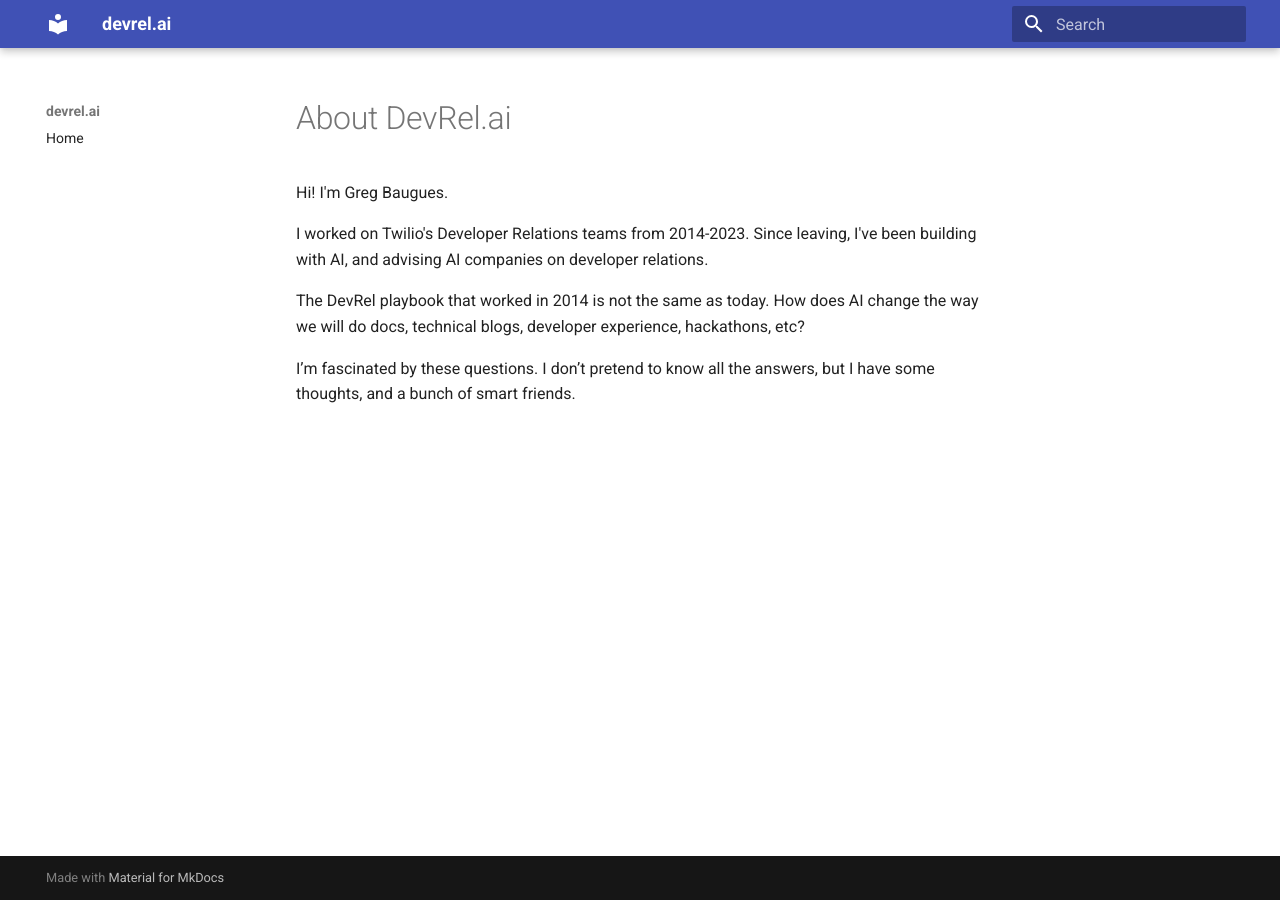
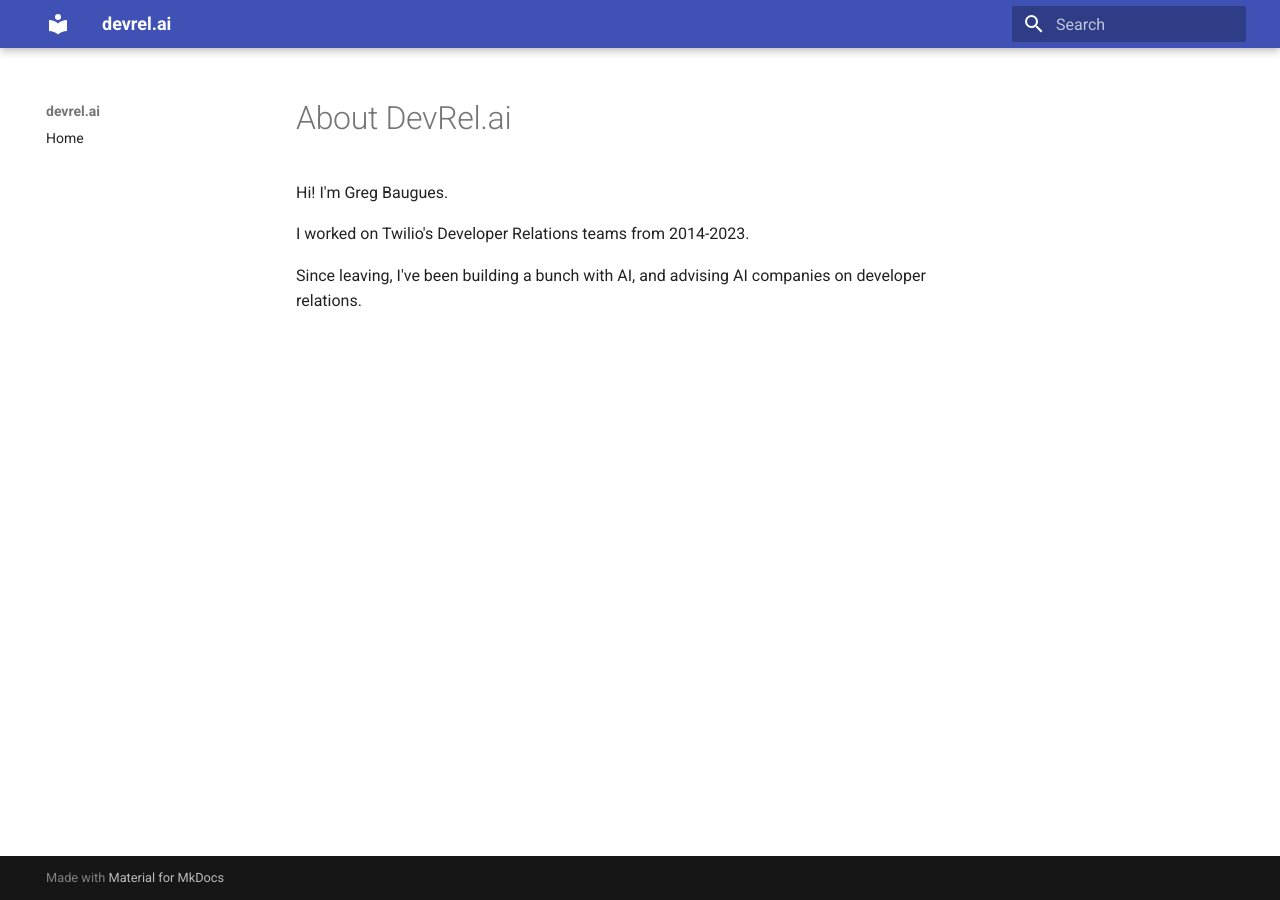
Before and after one commit to GregBaugues/devrel.ai, an MkDocs documentation site: the page built from docs/About.md, in a window 1280 px wide. Built offline with MkDocs 1.6.1 and Material for MkDocs 9.7.7, drawn with Linux system fonts in a browser that asks for light colours.

Commit message:
Update content from DevRel.ai/Site Content (with lowercase filenames)

```diff
--- a/docs/About.md
+++ b/docs/About.md
@@ -2,8 +2,6 @@
 
 Hi! I'm Greg Baugues.
 
-I worked on Twilio's Developer Relations teams from 2014-2023. Since leaving, I've been building with AI, and advising AI companies on developer relations.
+I worked on Twilio's Developer Relations teams from 2014-2023.
 
- The DevRel playbook that worked in 2014 is not the same as today. How does AI  change the way we will do docs, technical blogs, developer experience, hackathons, etc?
-
-I’m fascinated by these questions. I don’t pretend to know all the answers, but I have some thoughts, and a bunch of smart friends.
+Since leaving, I've been building a bunch with AI, and advising AI companies on developer relations.
```
Also changed, not shown: docs/index.md (+1 -1 lines).
